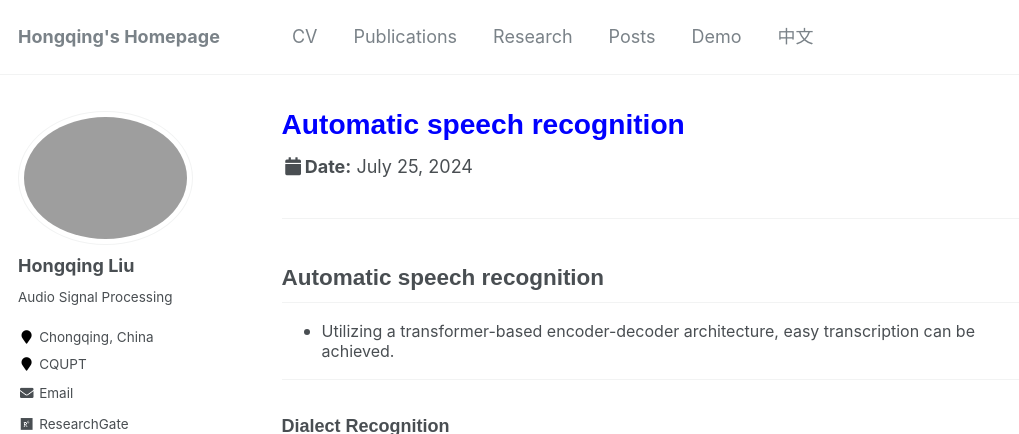
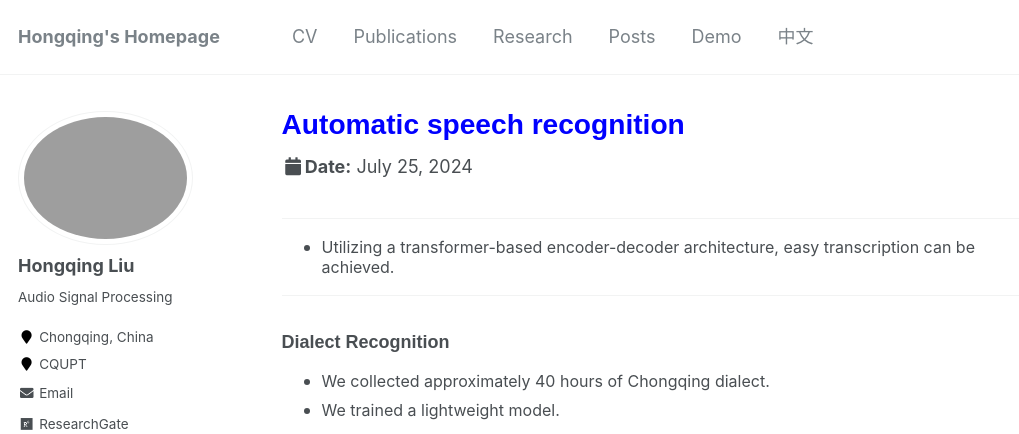
Before and after one commit to hong-qing-liu/english-hong-qing-liu.github.io, a Jekyll site: the page built from _talks/ASR.md, in a window 1280 px wide and 900 px high, cut to the strip 0-434 px from the top of the window. Shown: the whole strip, without its empty margins (0-1019 px from the left). Built offline with Jekyll 4.4.1, drawn with Linux system fonts in a browser that asks for light colours.

Commit message:
Update ASR.md

```diff
--- a/_talks/ASR.md
+++ b/_talks/ASR.md
@@ -1,13 +1,12 @@
 ---
-title: "<span style=\"color: blue;\"> Automatic speech recognition </span>"
+title: "<span style=\"color: blue; text-decoration: none;\"> Automatic speech recognition </span>"
 collection: talks
 type: "Talk"
 permalink: /talks/ASR
 ---
 
 ---
-## Automatic speech recognition
-- <font size=3> Utilizing a transformer-based encoder-decoder architecture, easy transcription can be achieved.</font>
+ - <font size=3> Utilizing a transformer-based encoder-decoder architecture, easy transcription can be achieved.</font>
 
 ---
 ### Dialect Recognition
```
